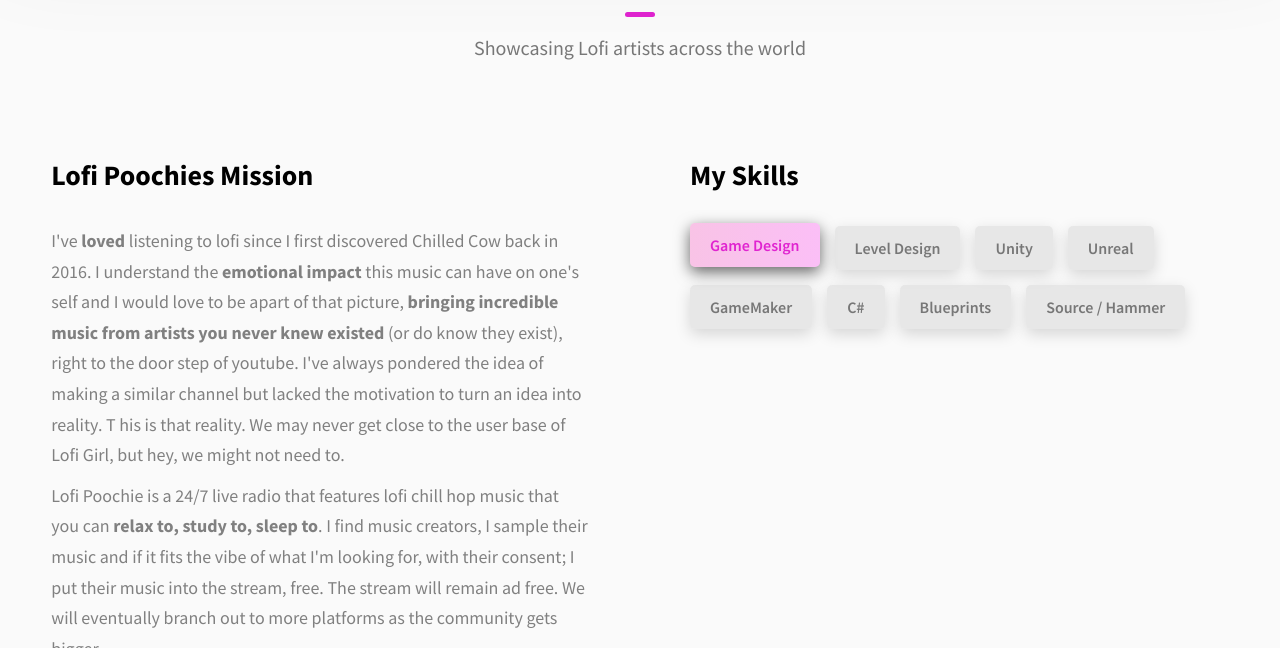
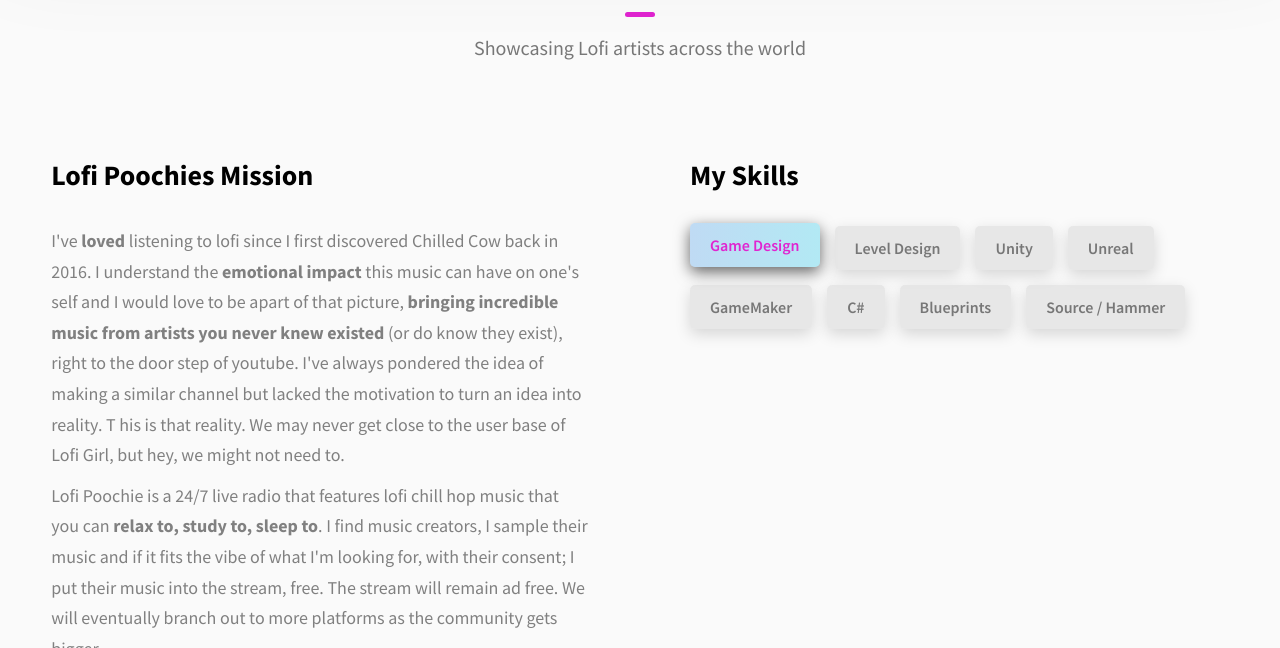
Before and after one commit to LofiPoochie/LofiPoochie.github.io, a website: page index.html in a window 1280 px wide. In both pictures the pointer is over the element 754 px from the left and 1231 px from the top of the page. Shown: the part 983-1631 px from the top of the page. Drawn offline with Linux system fonts and the light colour scheme.

Commit message:
gradient fix on skill

```diff
--- a/css/style.css
+++ b/css/style.css
@@ -744,7 +744,7 @@
       color: #e024d0;
       background: rgb(131,12,201);
       background: rgb(219,107,18);
-      background: linear-gradient(90deg, rgba(219,107,18,0.2903536414565826) 0%, rgba(255,0,239,0.23993347338935578) 100%);
+      background: linear-gradient(90deg, rgba(184, 6, 228, 0.3), rgba(9, 197, 230, 0.3) 100%);
       background-size: 400% 400%;
       box-shadow: 0 5px 15px 0 rgba(0, 0, 0, 0.6);
       transform: translateY(-3px);
```
